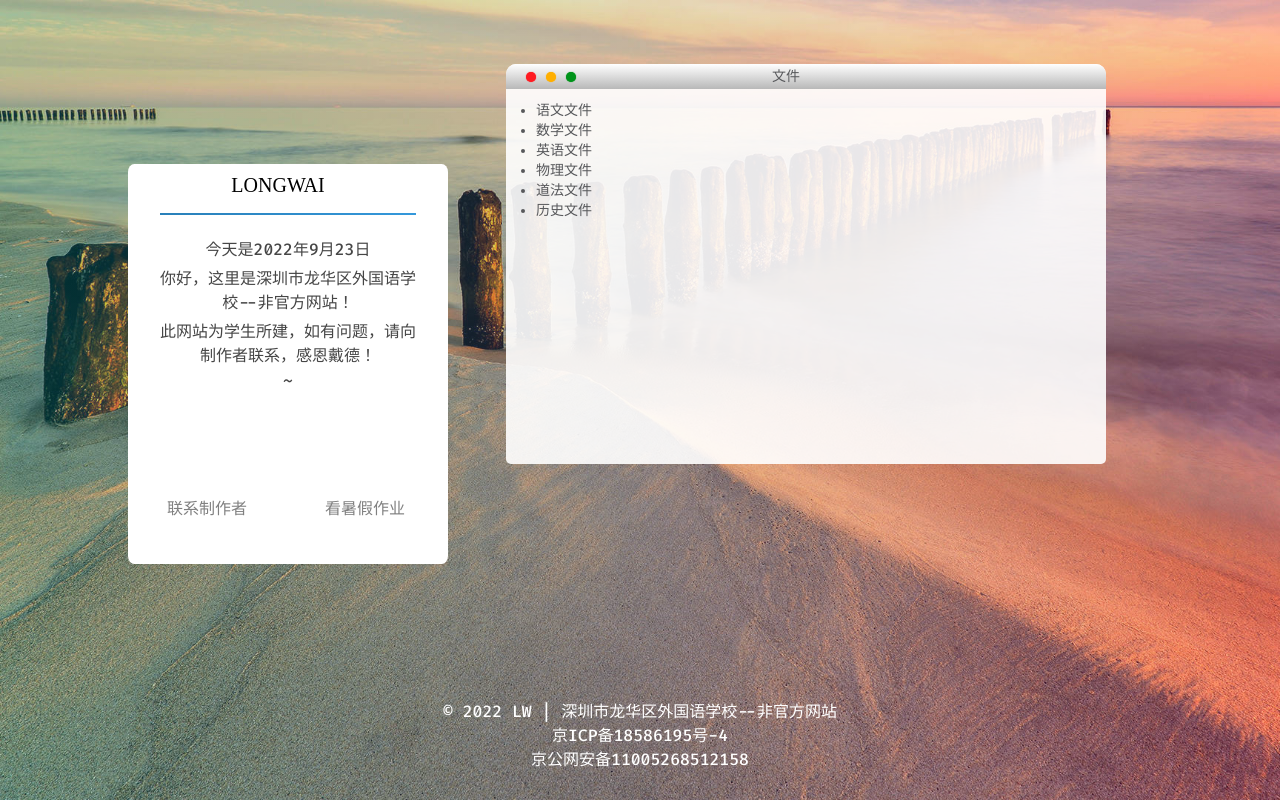
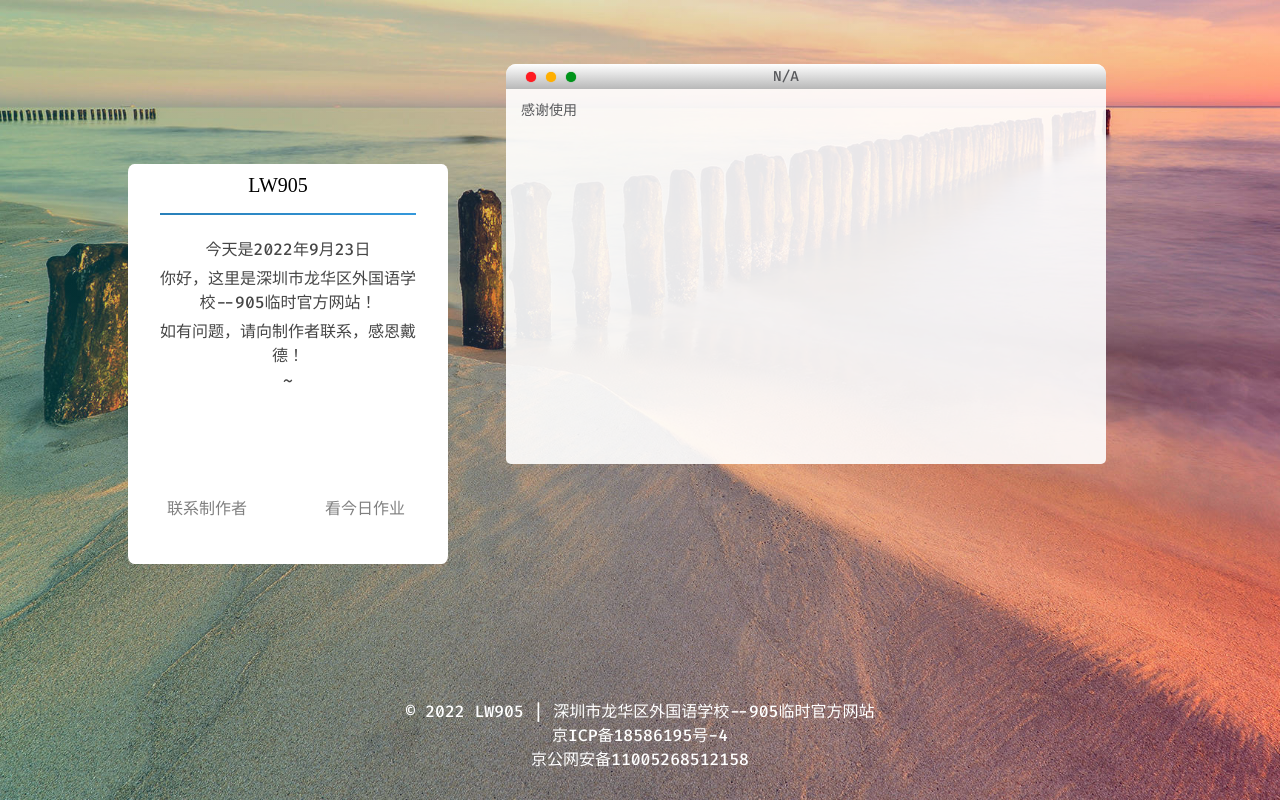
Before and after one commit to MCHuaYun/ShenZhenLongWai, a plain HTML site: page index.html in a window 1280 px wide. Drawn offline with Linux system fonts and the light colour scheme; a script that the page names is missing.

Commit message:
Update index.html

```diff
--- a/index.html
+++ b/index.html
@@ -6,7 +6,7 @@
     <meta name="viewport"
         content="width=device-width,initial-scale=1.0,maximum-scale=1.0,minimum-scale=1.0,user-scalable=no">
 
-    <title>深圳市龙华区外国语学校--非官方网站</title>
+    <title>深圳市龙华区外国语学校--905临时官方网站</title>
     <meta name="description"content="LW">
 	<meta name="keywords" content="LW">
     <link rel="icon" href="./favicon.png">
@@ -33,7 +33,7 @@
 
 				<br>
 				<br>
-                <p style="font-family: Bob;font-size: 20px;">LONGWAI</p>
+                <p style="font-family: Bob;font-size: 20px;">LW905</p>
                 <div class="fg"></div>
             </div>
             <div class="meBox-text">
@@ -46,8 +46,8 @@
                         document.getElementById("ymd").innerHTML = "今天是"+y+"年"+m+"月"+d+"日";
                     </script>
                     <script type="text/javascript" src="dtxt1.js"></script>
-             <p>你好，这里是深圳市龙华区外国语学校--非官方网站！</p>
-		    <p>此网站为学生所建，如有问题，请向制作者联系，感恩戴德！</p>
+             <p>你好，这里是深圳市龙华区外国语学校--905临时官方网站！</p>
+		    <p>如有问题，请向制作者联系，感恩戴德！</p>
 		    <p>~</p>
 				<br>
 				<br />
@@ -59,7 +59,7 @@
 				<br />
 				<br>
                 <a href="https://mchuayun.vercel.app/CN/zt/zt.html"target="_blank"class="default-entry">联系制作者</a>
-                <a href="./ZY/HW.html"target="_blank"class="default-entry">看暑假作业</a>
+                <a href="./ZY/HW.txt"target="_blank"class="default-entry">看今日作业</a>
             </div>
         </div>
 
@@ -75,18 +75,11 @@
                 </div>
                 <!-- 顶部标题 -->
                 <div class="title">
-                    <span>文件</span>
+                    <span>N/A</span>
                 </div>
                 <!-- 终端内文字 -->
                 <div class="cmdText">
-			<ul class="ul">
-				<li><a href="./AN/ch/wj.html"target="_blank"class="default-entry">语文文件</a></li>
-                                <li><a href="./AN/ma/wj.html"target="_blank"class="default-entry">数学文件</a></li>
-                                <li><a href="./AN/en/wj.html"target="_blank"class="default-entry">英语文件</a></li>
-                                <li><a href="./AN/wl/wj.html"target="_blank"class="default-entry">物理文件</a></li>
-			        <li><a href="./AN/df/wj.html"target="_blank"class="default-entry">道法文件</a></li>
-				<li><a href="./AN/hi/wj.html"target="_blank"class="default-entry">历史文件</a></li>
-                    </ul>
+			<p>感谢使用</p>
                 </div>
             </div>
             <!-- 第二个终端 -->
@@ -131,7 +124,7 @@
     </div>
     <!-- 页脚 -->
     <div id="footer">
-        <p>© 2022 LW | <a href="http://szlhfls.vercel.app">深圳市龙华区外国语学校--非官方网站</a></p>
+        <p>© 2022 LW905 | <a href="http://905jinrizuoye.vercel.app">深圳市龙华区外国语学校--905临时官方网站</a></p>
 	<p> <a href="https://beian.miit.gov.cn/#/Integrated/index"target="_blank"class="default-entry">京ICP备18586195号-4</a></p>
         <p> <a href="http://www.beian.gov.cn/portal/index?token=5c20ea66-8c1b-49f4-b472-44c354b1528a"target="_blank"class="default-entry">京公网安备11005268512158</a></p>
     </div>
```
